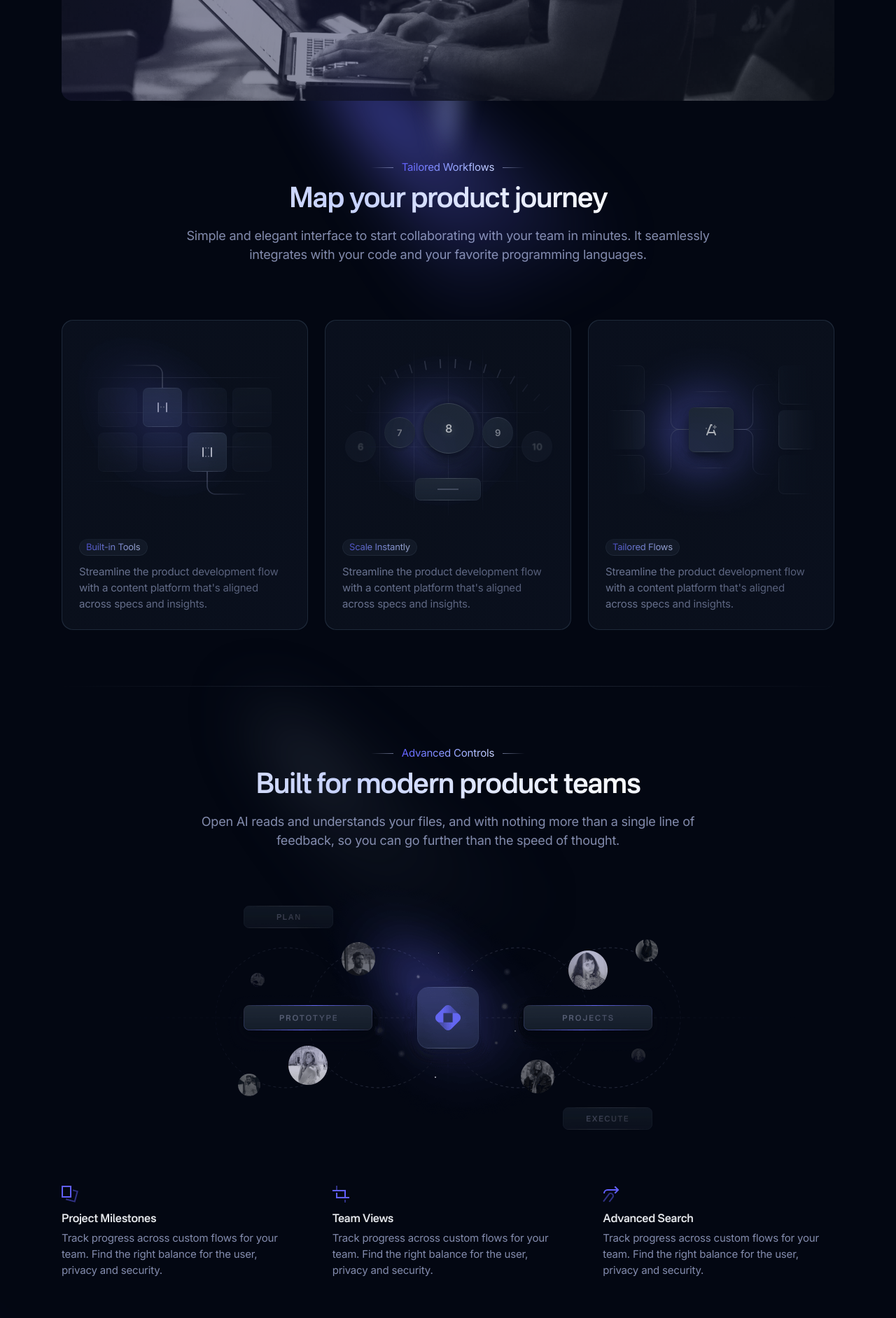
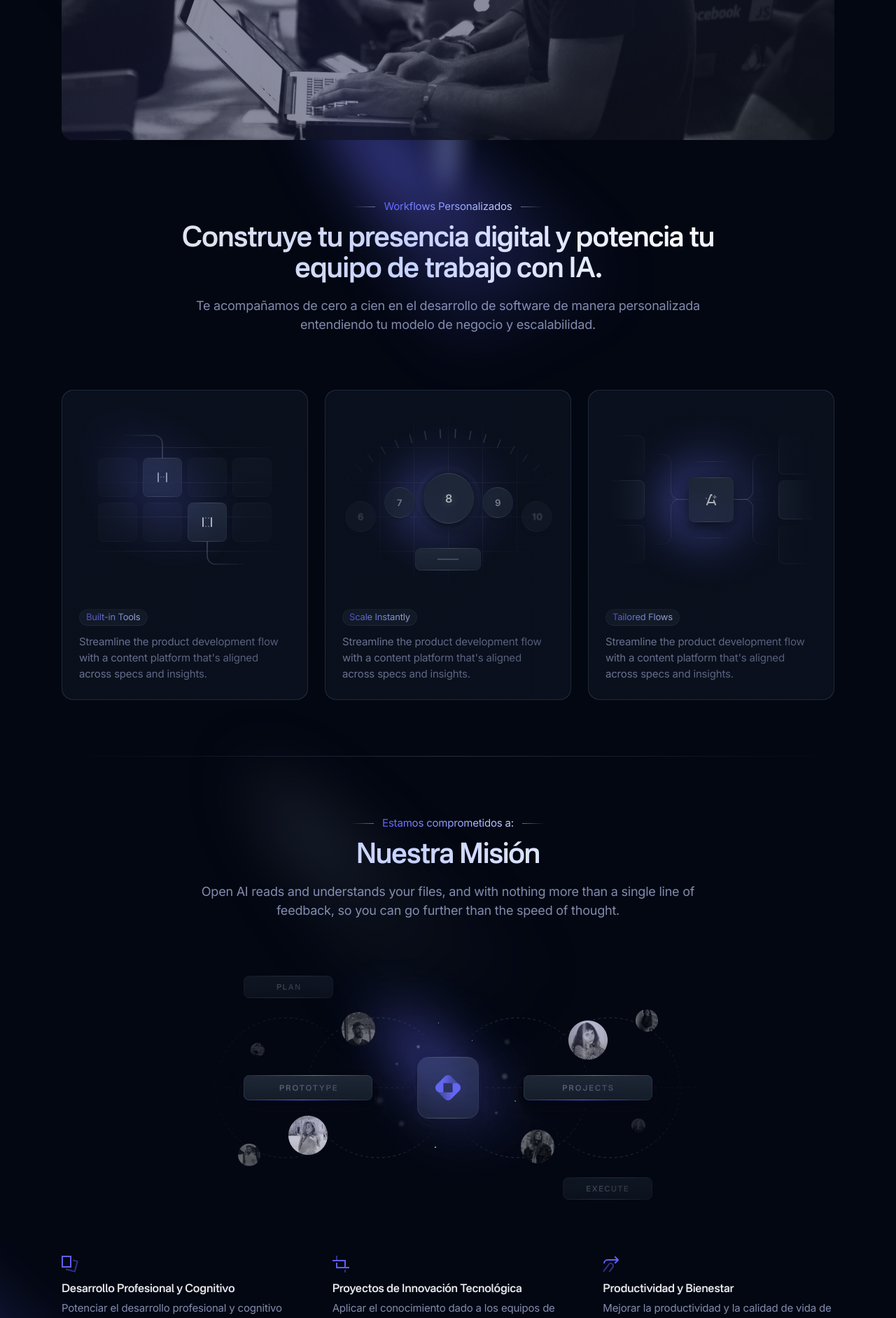
Before and after one commit to DiegoCM1/verskod-landing, a Next.js app: page / in a window 1280 px wide. Shown: the part 880-2763 px from the top of the page at 70% size. Built offline with nearby package versions, Linux system fonts and the light colour scheme.

Commit message:
Changed the placeholder text for actual info about Verskod

```diff
--- a/app/(default)/page.tsx
+++ b/app/(default)/page.tsx
@@ -17,7 +17,7 @@ export default function Home() {
       <Hero />
       <Workflows />
       <Features />
-      <Testimonials />
+      {/* <Testimonials /> */}
       <Cta />
     </>
   );
--- a/components/features.tsx
+++ b/components/features.tsx
@@ -36,11 +36,11 @@ export default function Features() {
           <div className="mx-auto max-w-3xl pb-4 text-center md:pb-12">
             <div className="inline-flex items-center gap-3 pb-3 before:h-px before:w-8 before:bg-linear-to-r before:from-transparent before:to-indigo-200/50 after:h-px after:w-8 after:bg-linear-to-l after:from-transparent after:to-indigo-200/50">
               <span className="inline-flex bg-linear-to-r from-indigo-500 to-indigo-200 bg-clip-text text-transparent">
-                Advanced Controls
+                Estamos comprometidos a:
               </span>
             </div>
             <h2 className="animate-[gradient_6s_linear_infinite] bg-[linear-gradient(to_right,var(--color-gray-200),var(--color-indigo-200),var(--color-gray-50),var(--color-indigo-300),var(--color-gray-200))] bg-[length:200%_auto] bg-clip-text pb-4 font-nacelle text-3xl font-semibold text-transparent md:text-4xl">
-              Built for modern product teams
+              Nuestra Misión
             </h2>
             <p className="text-lg text-indigo-200/65">
               Open AI reads and understands your files, and with nothing more
@@ -73,11 +73,10 @@ export default function Features() {
                 />
               </svg>
               <h3 className="mb-1 font-nacelle text-[1rem] font-semibold text-gray-200">
-                Project Milestones
+                Desarrollo Profesional y Cognitivo
               </h3>
               <p className="text-indigo-200/65">
-                Track progress across custom flows for your team. Find the right
-                balance for the user, privacy and security.
+                Potenciar el desarrollo profesional y cognitivo de cada miembro de tu equipo.
               </p>
             </article>
             <article>
@@ -91,11 +90,10 @@ export default function Features() {
                 <path d="M19 6H0v2h17v8H7v-6H5v8h19v-2h-5V6Z" />
               </svg>
               <h3 className="mb-1 font-nacelle text-[1rem] font-semibold text-gray-200">
-                Team Views
+                Proyectos de Innovación Tecnológica
               </h3>
               <p className="text-indigo-200/65">
-                Track progress across custom flows for your team. Find the right
-                balance for the user, privacy and security.
+                Aplicar el conocimiento dado a los equipos de trabajo con proyectos innovadores que utilicen tecnologías emergentes.
               </p>
             </article>
             <article>
@@ -112,79 +110,10 @@ export default function Features() {
                 />
               </svg>
               <h3 className="mb-1 font-nacelle text-[1rem] font-semibold text-gray-200">
-                Advanced Search
+                Productividad y Bienestar
               </h3>
               <p className="text-indigo-200/65">
-                Track progress across custom flows for your team. Find the right
-                balance for the user, privacy and security.
-              </p>
-            </article>
-            <article>
-              <svg
-                className="mb-3 fill-indigo-500"
-                xmlns="http://www.w3.org/2000/svg"
-                width={24}
-                height={24}
-              >
-                <path
-                  fillOpacity=".48"
-                  d="m3.031 9.05-.593-.805 1.609-1.187.594.804a6.966 6.966 0 0 1 0 8.276l-.594.805-1.61-1.188.594-.805a4.966 4.966 0 0 0 0-5.9Z"
-                />
-                <path d="m7.456 6.676-.535-.845 1.69-1.07.534.844a11.944 11.944 0 0 1 0 12.789l-.535.845-1.69-1.071.536-.845a9.944 9.944 0 0 0 0-10.647Z" />
-                <path
-                  d="m11.888 4.35-.514-.858 1.717-1.027.513.858a16.9 16.9 0 0 1 2.4 8.677 16.9 16.9 0 0 1-2.4 8.676l-.513.859-1.717-1.028.514-.858A14.9 14.9 0 0 0 14.003 12a14.9 14.9 0 0 0-2.115-7.65Z"
-                  opacity=".48"
-                />
-                <path d="m16.321 2-.5-.866 1.733-1 .5.866A22 22 0 0 1 21 12c0 3.852-1.017 7.636-2.948 10.97l-.502.865-1.73-1.003.501-.865A19.878 19.878 0 0 0 19 12a20 20 0 0 0-2.679-10Z" />
-              </svg>
-              <h3 className="mb-1 font-nacelle text-[1rem] font-semibold text-gray-200">
-                Strategic Initiatives
-              </h3>
-              <p className="text-indigo-200/65">
-                Track progress across custom flows for your team. Find the right
-                balance for the user, privacy and security.
-              </p>
-            </article>
-            <article>
-              <svg
-                className="mb-3 fill-indigo-500"
-                xmlns="http://www.w3.org/2000/svg"
-                width={24}
-                height={24}
-              >
-                <path
-                  fillOpacity=".48"
-                  d="M12 8.8a3 3 0 1 0 0 6 3 3 0 0 0 0-6Zm-5 3a5 5 0 1 1 10 0 5 5 0 0 1-10 0Z"
-                />
-                <path d="m7.454 2.891.891-.454L7.437.655l-.891.454a12 12 0 0 0 0 21.382l.89.454.91-1.781-.892-.455a10 10 0 0 1 0-17.818ZM17.456 1.11l-.891-.454-.909 1.782.891.454a10 10 0 0 1 0 17.819l-.89.454.908 1.781.89-.454a12 12 0 0 0 0-21.382Z" />
-              </svg>
-              <h3 className="mb-1 font-nacelle text-[1rem] font-semibold text-gray-200">
-                Flexible Workflows
-              </h3>
-              <p className="text-indigo-200/65">
-                Track progress across custom flows for your team. Find the right
-                balance for the user, privacy and security.
-              </p>
-            </article>
-            <article>
-              <svg
-                className="mb-3 fill-indigo-500"
-                xmlns="http://www.w3.org/2000/svg"
-                width={24}
-                height={24}
-              >
-                <path
-                  fillOpacity=".48"
-                  d="M19 8h5v2h-5V8Zm-4 5h9v2h-9v-2Zm9 5H11v2h13v-2Z"
-                />
-                <path d="M19.406 3.844 6.083 20.497.586 15 2 13.586l3.917 3.917L17.844 2.595l1.562 1.25Z" />
-              </svg>
-              <h3 className="mb-1 font-nacelle text-[1rem] font-semibold text-gray-200">
-                Unified Timeline
-              </h3>
-              <p className="text-indigo-200/65">
-                Track progress across custom flows for your team. Find the right
-                balance for the user, privacy and security.
+                Mejorar la productividad y la calidad de vida de las personas a través de nuestras iniciativas.
               </p>
             </article>
           </div>
--- a/components/hero-home.tsx
+++ b/components/hero-home.tsx
@@ -13,7 +13,7 @@ export default function HeroHome() {
               className="animate-[gradient_6s_linear_infinite] bg-[linear-gradient(to_right,var(--color-gray-200),var(--color-indigo-200),var(--color-gray-50),var(--color-indigo-300),var(--color-gray-200))] bg-[length:200%_auto] bg-clip-text pb-5 font-nacelle text-4xl font-semibold text-transparent md:text-5xl"
               data-aos="fade-up"
             >
-              AI-driven tools for product teams
+              Desarrollo de software y capacitación personalizada de IA para tu empresa.
             </h1>
             <div className="mx-auto max-w-3xl">
               <p
@@ -21,8 +21,7 @@ export default function HeroHome() {
                 data-aos="fade-up"
                 data-aos-delay={200}
               >
-                Our landing page template works on all devices, so you only have
-                to set it up once, and get beautiful results forever.
+                Somos tu socio estratégico en la era digital. Impulsamos el crecimiento de tu empresa con soluciones tecnológicas innovadoras.
               </p>
               <div className="mx-auto max-w-xs sm:flex sm:max-w-none sm:justify-center">
                 <div data-aos="fade-up" data-aos-delay={400}>
@@ -31,7 +30,7 @@ export default function HeroHome() {
                     href="#0"
                   >
                     <span className="relative inline-flex items-center">
-                      Start Building
+                      Contáctanos
                       <span className="ml-1 tracking-normal text-white/50 transition-transform group-hover:translate-x-0.5">
                         -&gt;
                       </span>
@@ -43,7 +42,7 @@ export default function HeroHome() {
                     className="btn relative w-full bg-linear-to-b from-gray-800 to-gray-800/60 bg-[length:100%_100%] bg-[bottom] text-gray-300 before:pointer-events-none before:absolute before:inset-0 before:rounded-[inherit] before:border before:border-transparent before:[background:linear-gradient(to_right,var(--color-gray-800),var(--color-gray-700),var(--color-gray-800))_border-box] before:[mask-composite:exclude_!important] before:[mask:linear-gradient(white_0_0)_padding-box,_linear-gradient(white_0_0)] hover:bg-[length:100%_150%] sm:ml-4 sm:w-auto"
                     href="#0"
                   >
-                    Schedule Demo
+                    Solicitar demostración
                   </a>
                 </div>
               </div>
--- a/components/workflows.tsx
+++ b/components/workflows.tsx
@@ -13,16 +13,14 @@ export default function Workflows() {
           <div className="mx-auto max-w-3xl pb-12 text-center md:pb-20">
             <div className="inline-flex items-center gap-3 pb-3 before:h-px before:w-8 before:bg-linear-to-r before:from-transparent before:to-indigo-200/50 after:h-px after:w-8 after:bg-linear-to-l after:from-transparent after:to-indigo-200/50">
               <span className="inline-flex bg-linear-to-r from-indigo-500 to-indigo-200 bg-clip-text text-transparent">
-                Tailored Workflows
+                Workflows Personalizados
               </span>
             </div>
             <h2 className="animate-[gradient_6s_linear_infinite] bg-[linear-gradient(to_right,var(--color-gray-200),var(--color-indigo-200),var(--color-gray-50),var(--color-indigo-300),var(--color-gray-200))] bg-[length:200%_auto] bg-clip-text pb-4 font-nacelle text-3xl font-semibold text-transparent md:text-4xl">
-              Map your product journey
+              Construye tu presencia digital y potencia tu equipo de trabajo con IA.
             </h2>
             <p className="text-lg text-indigo-200/65">
-              Simple and elegant interface to start collaborating with your team
-              in minutes. It seamlessly integrates with your code and your
-              favorite programming languages.
+              Te acompañamos de cero a cien en el desarrollo de software de manera personalizada entendiendo tu modelo de negocio y escalabilidad.
             </p>
           </div>
           {/* Spotlight items */}
```
Also changed, not shown: components/cta.tsx (+6 -11 lines), 1 other file (tests, documents, lock files or other folders).
